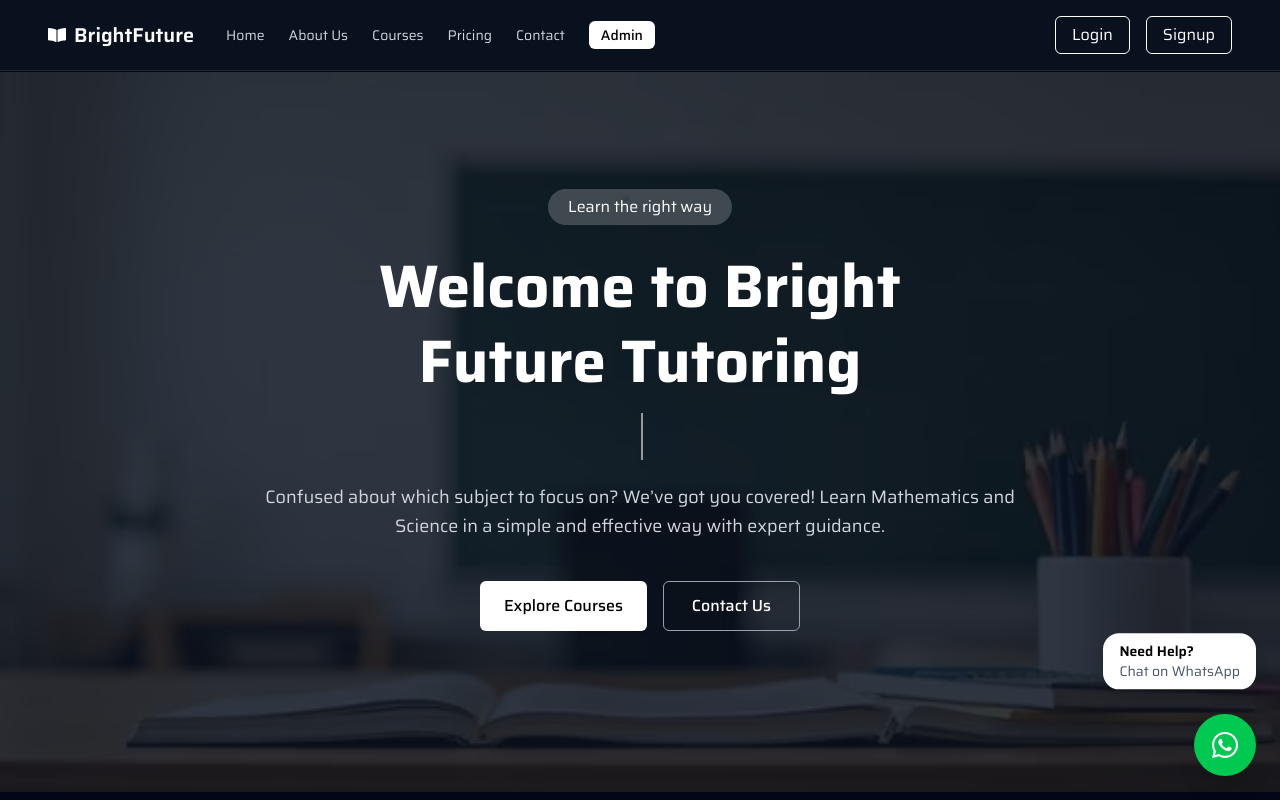
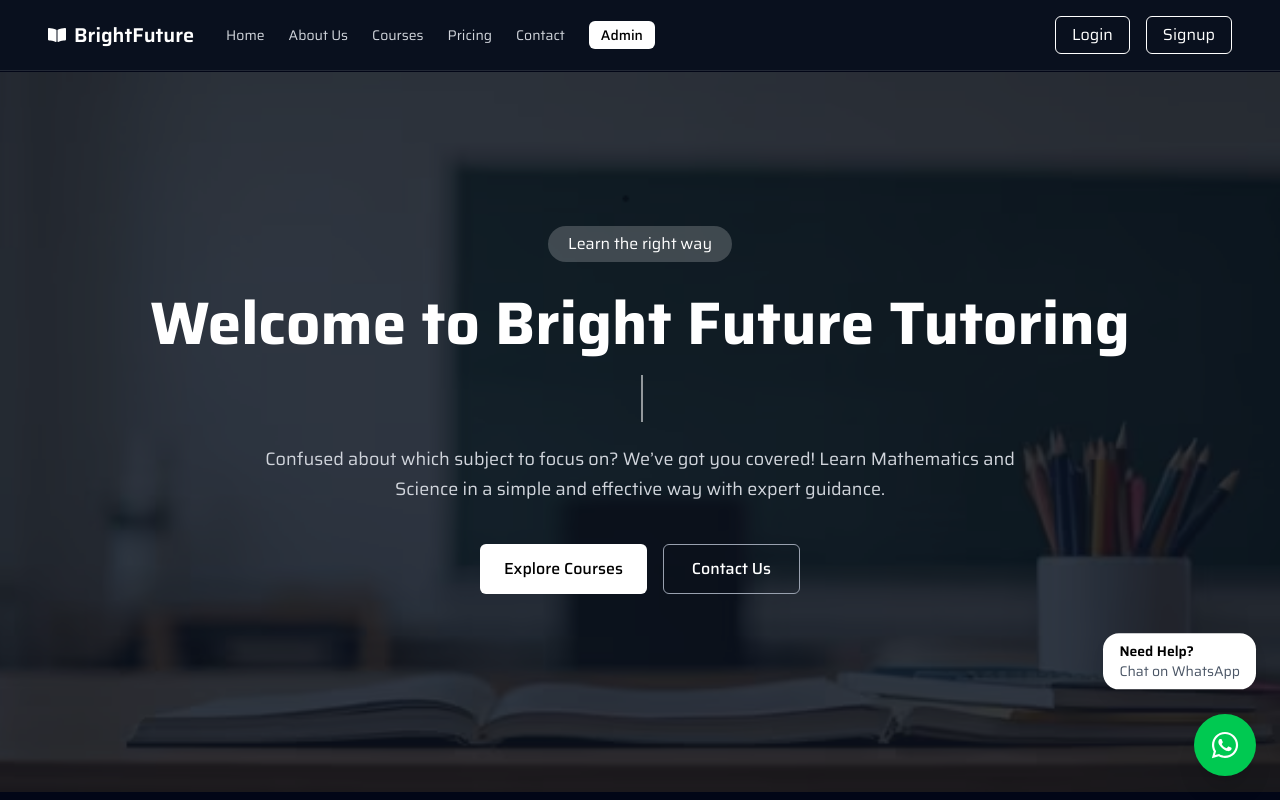
Before and after one commit to sahidalam000/Tuition-Management-System, a React (Vite) app in the folder Frontend/: page / in a window 1280 px wide. Shown: the top 800 px of the page. Built offline with nearby package versions, Linux system fonts and the light colour scheme; no server answers.

Commit message:
Fix hero header

```diff
--- a/Frontend/src/components/Hero.jsx
+++ b/Frontend/src/components/Hero.jsx
@@ -79,16 +79,7 @@ const Hero = () => {
         </motion.p>
 
         {/* ✅ HEADING (ONE TIME TYPING) */}
-        <h1 className="text-4xl
-sm:text-5xl
-md:text-6xl
-font-bold
-text-white
-mb-5
-leading-tight
-max-w-[320px]
-sm:max-w-[700px]
-mx-auto">
+        <h1 className="text-4xl md:text-6xl font-bold text-white mb-5 leading-tight">
           {headingText}
         </h1>
 
```
